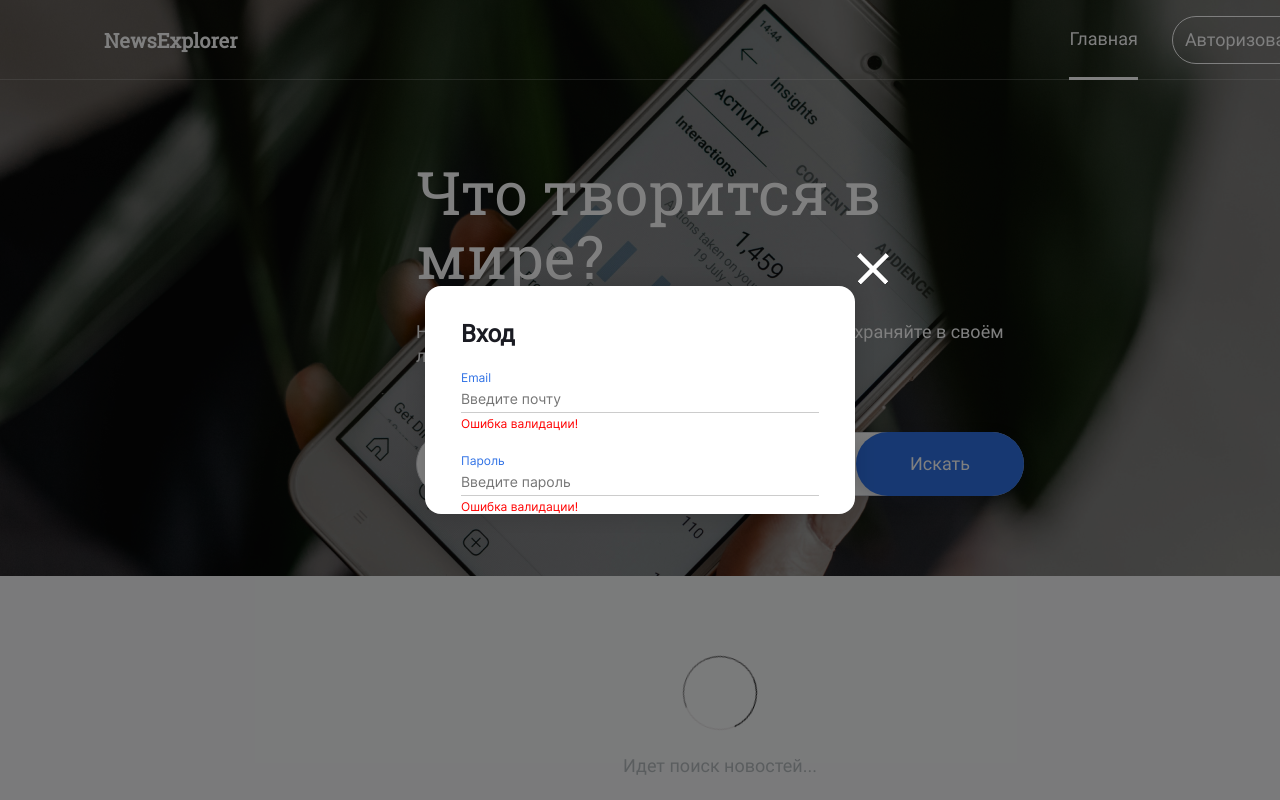
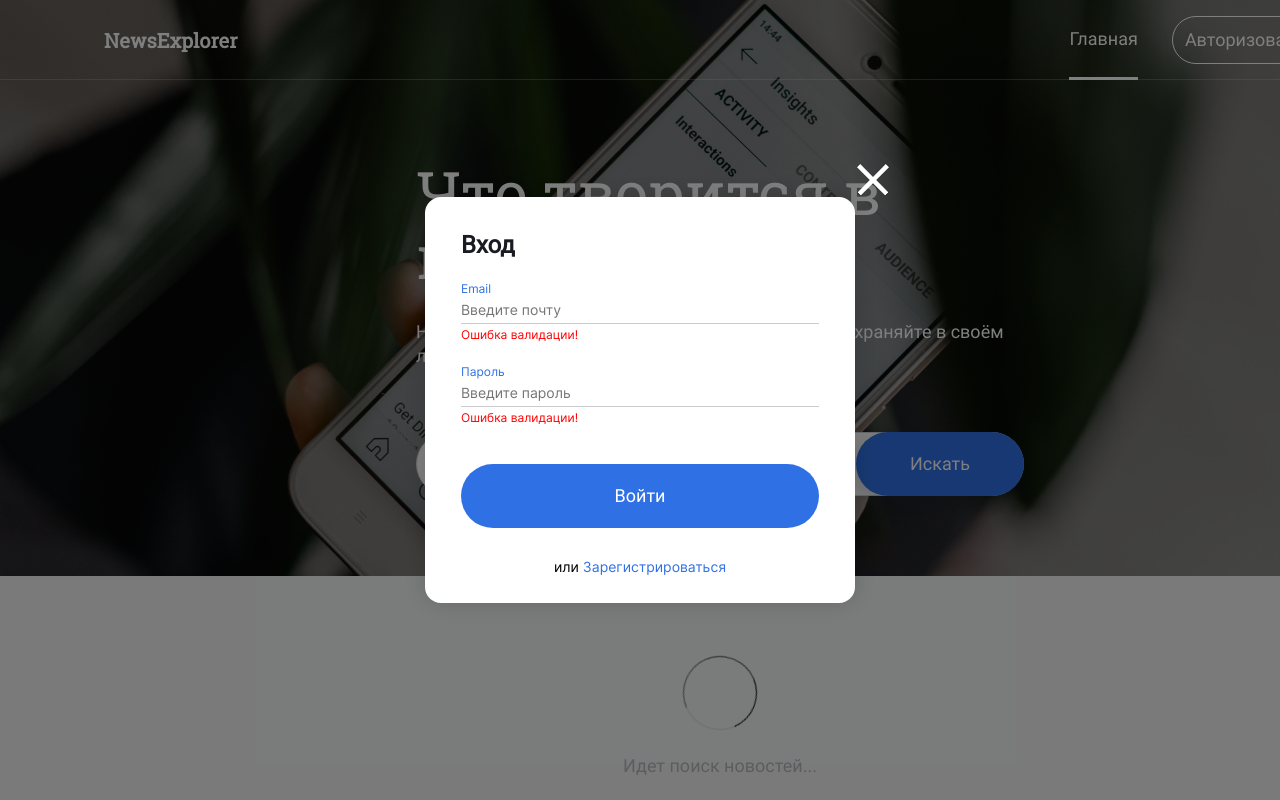
Before and after one commit to MaximStovba/news-explorer-frontend, a React (Create React App) app: page / in a window 1280 px wide. Both pictures are taken after a click on the button "Авторизоваться". Shown: the top 800 px of the page. Built offline with nearby package versions, Linux system fonts and the light colour scheme.

Commit message:
ButtonElement

```diff
--- /dev/null
+++ b/src/components/ButtonElement/ButtonElement.css
@@ -0,0 +1,49 @@
+.popup__btn {
+  margin: 39px 36px 16px 36px;
+  padding: 0;
+  border-width: 0;
+  background: #2F71E5;
+  border-radius: 100px;
+  font-family: Roboto;
+  font-style: normal;
+  font-weight: 500;
+  font-size: 18px;
+  line-height: 24px;
+  color: #FFFFFF;
+  text-align: center;
+  height: 64px;
+  pointer-events: initial;
+}
+
+.popup__btn:hover {
+  background: #347EFF;
+  cursor: pointer;
+}
+
+.popup__btn_disabled {
+  background: #E6E8EB;
+  color: #B6BCBF;
+  cursor: default;
+  pointer-events: none;
+}
+
+.login__hint {
+  margin-bottom: 28px;
+  font-family: Inter;
+  font-style: normal;
+  font-weight: normal;
+  font-size: 14px;
+  line-height: 17px;
+  text-align: center;
+  color: #000000;
+}
+
+.login__link {
+  color: #2F71E5;
+  text-decoration: none;
+}
+
+.login__link:visited {
+  color: #2F71E5;
+  text-decoration: none;
+}
--- /dev/null
+++ b/src/components/ButtonElement/ButtonElement.js
@@ -0,0 +1,28 @@
+// ButtonElement.js
+
+import React from 'react';
+import './ButtonElement.css';
+
+function ButtonElement({
+  isSbmtBtnActiv,
+  btnName,
+  btnText,
+  link,
+  linkName,
+}) {
+  return (
+    <>
+      <button
+        disabled={isSbmtBtnActiv ? false : true}
+        type="submit"
+        className={`popup__btn popup__btn_action_${btnName} ${isSbmtBtnActiv ? '' : 'popup__btn_disabled'}`}>{btnText}
+      </button>
+      <h3
+        className="login__hint">
+        или <a className="login__link" href={link}>{linkName}</a>
+      </h3>
+    </>
+  );
+}
+
+export default ButtonElement;
--- a/src/components/Login/Login.js
+++ b/src/components/Login/Login.js
@@ -4,8 +4,13 @@ import React from 'react';
 import './Login.css';
 import PopupWithForm from '../PopupWithForm/PopupWithForm';
 import InputElement from '../InputElement/InputElement';
+import ButtonElement from '../ButtonElement/ButtonElement';
 
-function Login({isOpen, onClose, onLogin}) {
+function Login({
+  isOpen,
+  onClose,
+  //onLogin,
+}) {
 
   // стейт переменные
   const [email, setEmail] = React.useState('');
@@ -16,8 +21,9 @@ function Login({isOpen, onClose, onLogin}) {
     // Запрещаем браузеру переходить по адресу формы
     e.preventDefault();
     // сохраняем значения полей
-    onLogin({email, password});
-    console.log(onLogin);
+    // onLogin({email, password});
+    console.log(email);
+    console.log(password);
     // сбрасываем все поля формы
     e.target.reset();
   }
@@ -62,6 +68,13 @@ function Login({isOpen, onClose, onLogin}) {
           isInputValid={false}
           validationMessage="Ошибка валидации!"
         />
+        <ButtonElement
+          isSbmtBtnActiv={true}
+          name="signin"
+          btnText="Войти"
+          link="/sign-up"
+          linkName="Зарегистрироваться"
+        />
       </>
       }
       isOpen={isOpen}
--- a/src/components/PopupWithForm/PopupWithForm.css
+++ b/src/components/PopupWithForm/PopupWithForm.css
@@ -47,7 +47,7 @@
 }
 
 .popup__title {
-  margin: 34px 0 0 36px;
+  margin: 34px 36px 0 36px;
   font-family: Roboto;
   font-style: normal;
   font-weight: 900;
```
